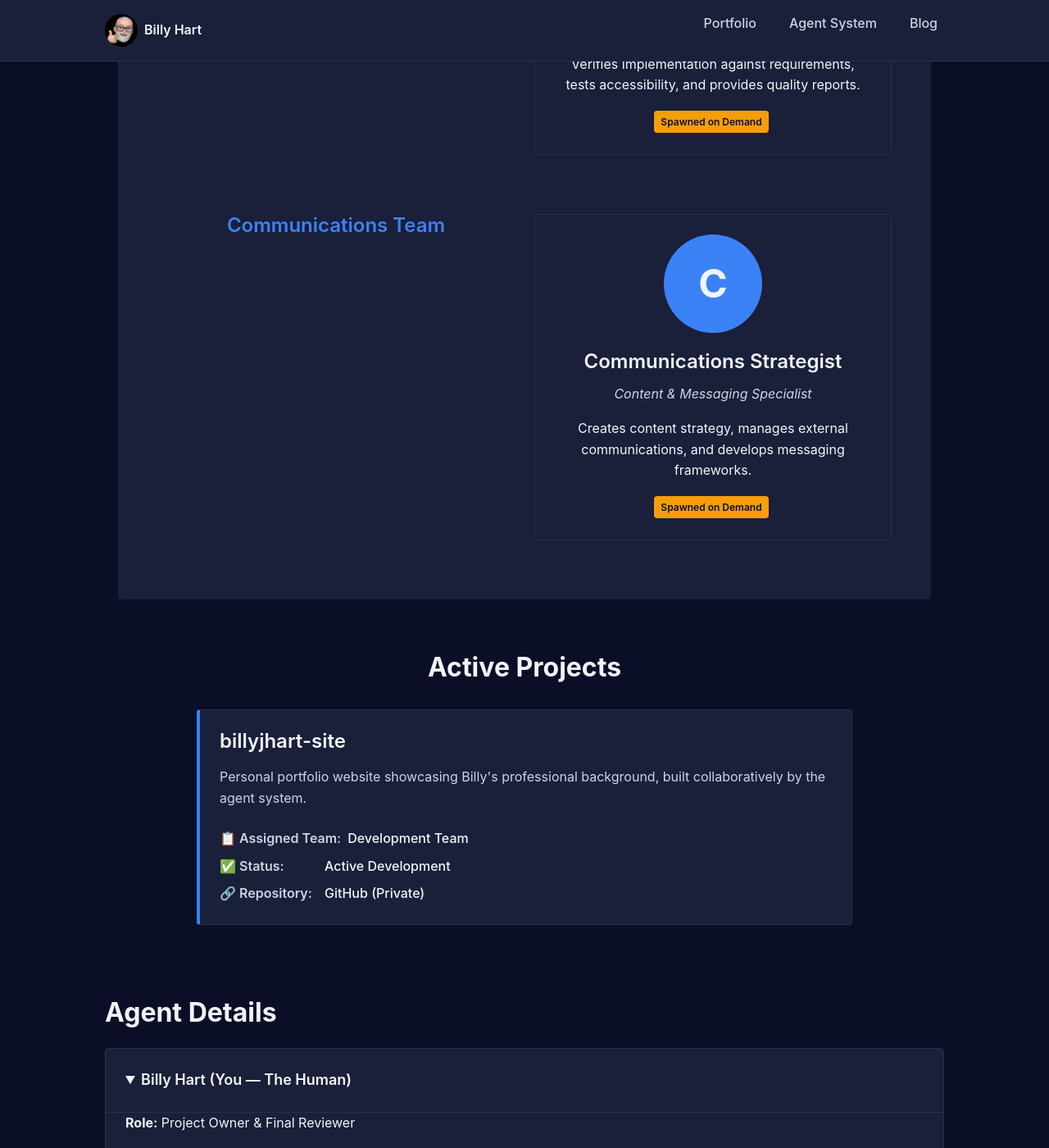
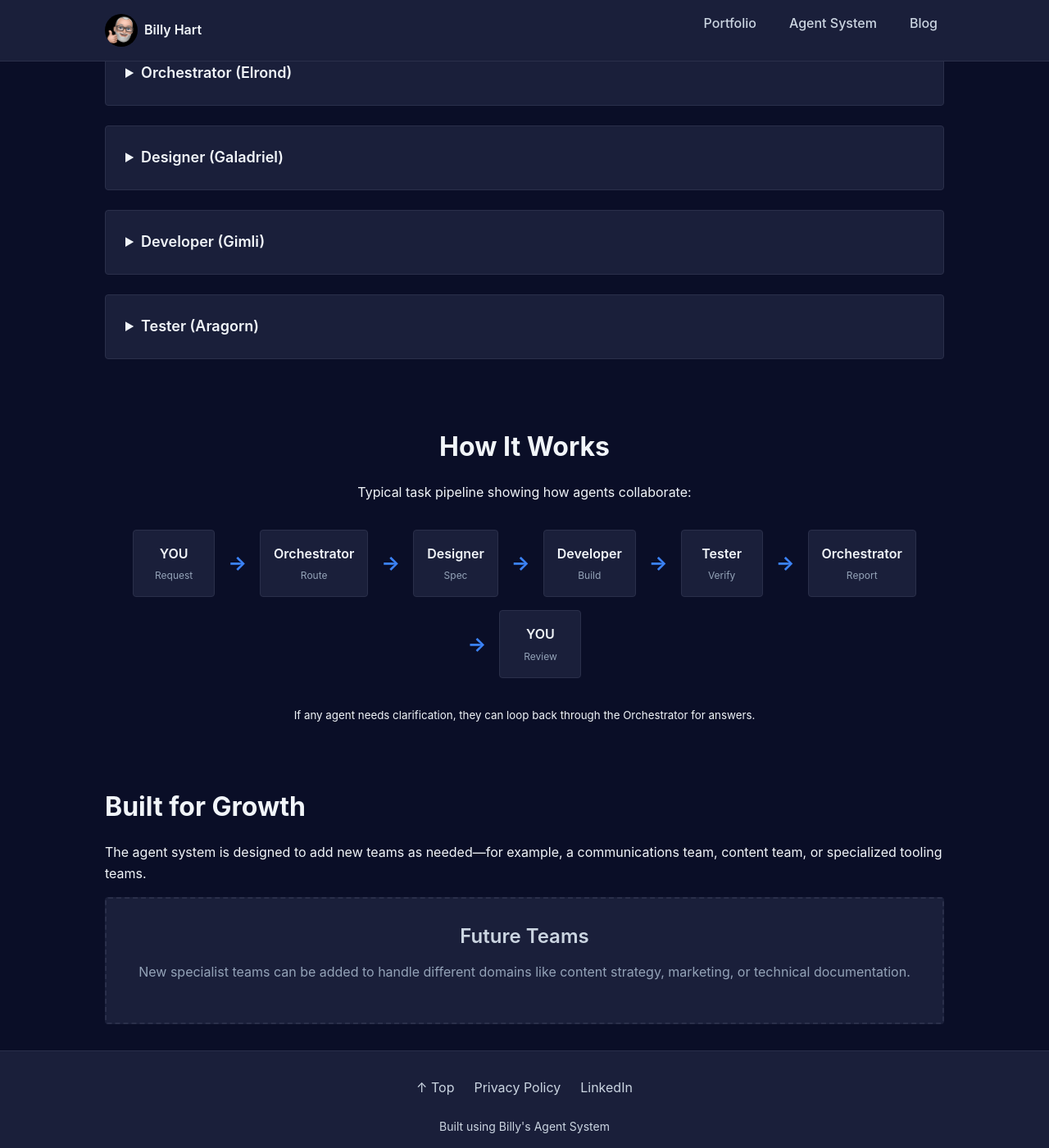
Before and after one commit to billyjhart/billyjhart.github.io, a Jekyll site: the page built from agents.md, in a window 1280 px wide and 1400 px high, scrolled down 2633 px. Shown: the whole window at 82% size. Built offline with Jekyll 4.4.1, drawn with Linux system fonts in a browser that asks for light colours; some of the changed text lies outside the part shown.

Commit message:
Push latest agents page redesign from local source

```diff
--- a/agents.md
+++ b/agents.md
@@ -49,7 +49,7 @@
                 <h3 class="agent-name">Orchestrator</h3>
                 <div class="agent-role">Team Coordinator & Task Router</div>
                 <p class="agent-description">
-                    Coordinates multiple teams, manages memory across projects, and aggregates results back to Billy.
+                    Routes tasks to team members, manages memory across projects, and aggregates results back to Billy.
                 </p>
                 <div class="agent-details"></div>
                 <span class="status-badge active">Always Active</span>
@@ -58,90 +58,40 @@
             <!-- Connection Branches -->
             <div class="connection-branches"></div>
 
-            <!-- Teams Section -->
-            <div class="teams-container">
-                <!-- Development Team -->
-                <div class="team-section">
-                    <h3 class="team-title">Development Team</h3>
-                    <div class="dev-team-grid">
-                        <article class="agent-card agent-card--team-member">
-                            <div class="agent-icon">G</div>
-                            <h4 class="agent-name">Designer</h4>
-                            <div class="agent-role">UI/UX Specialist</div>
-                            <p class="agent-description">
-                                Creates design specifications, layouts, visual systems, and accessibility guidelines.
-                            </p>
-                            <div class="agent-details"></div>
-                            <span class="status-badge on-demand">Spawned on Demand</span>
-                        </article>
+            <!-- Dev Team -->
+            <div class="dev-team-grid">
+                <article class="agent-card agent-card--team-member">
+                    <div class="agent-icon">G</div>
+                    <h3 class="agent-name">Designer</h3>
+                    <div class="agent-role">UI/UX Specialist</div>
+                    <p class="agent-description">
+                        Creates design specifications, layouts, visual systems, and accessibility guidelines.
+                    </p>
+                    <div class="agent-details"></div>
+                    <span class="status-badge on-demand">Spawned on Demand</span>
+                </article>
 
-                        <article class="agent-card agent-card--team-member">
-                            <div class="agent-icon">G</div>
-                            <h4 class="agent-name">Developer</h4>
-                            <div class="agent-role">Implementation Specialist</div>
-                            <p class="agent-description">
-                                Builds features from design specs, writes clean code, and follows established project patterns.
-                            </p>
-                            <div class="agent-details"></div>
-                            <span class="status-badge on-demand">Spawned on Demand</span>
-                        </article>
+                <article class="agent-card agent-card--team-member">
+                    <div class="agent-icon">G</div>
+                    <h3 class="agent-name">Developer</h3>
+                    <div class="agent-role">Implementation Specialist</div>
+                    <p class="agent-description">
+                        Builds features from design specs, writes clean code, and follows established project patterns.
+                    </p>
+                    <div class="agent-details"></div>
+                    <span class="status-badge on-demand">Spawned on Demand</span>
+                </article>
 
-                        <article class="agent-card agent-card--team-member">
-                            <div class="agent-icon">A</div>
-                            <h4 class="agent-name">Tester</h4>
-                            <div class="agent-role">Quality & Validation Specialist</div>
-                            <p class="agent-description">
-                                Verifies implementation against requirements, tests accessibility, and provides quality reports.
-                            </p>
-                            <div class="agent-details"></div>
-                            <span class="status-badge on-demand">Spawned on Demand</span>
-                        </article>
-                    </div>
-                </div>
-
-                <!-- Communications Team -->
-                <div class="team-section">
-                    <h3 class="team-title">Communications Team</h3>
-                    <div class="comms-team-grid">
-                        <article class="agent-card agent-card--team-member">
-                            <div class="agent-icon">C</div>
-                            <h4 class="agent-name">Communications Strategist</h4>
-                            <div class="agent-role">Content & Messaging Specialist</div>
-                            <p class="agent-description">
-                                Creates content strategy, manages external communications, and develops messaging frameworks.
-                            </p>
-                            <div class="agent-details"></div>
-                            <span class="status-badge on-demand">Spawned on Demand</span>
-                        </article>
-                    </div>
-                </div>
-            </div>
-        </div>
-    </div>
-</section>
-
-<section class="container">
-    <div class="projects-section">
-        <h2>Active Projects</h2>
-
-        <div class="project-card">
-            <h3 class="project-title">billyjhart-site</h3>
-            <p class="project-description">
-                Personal portfolio website showcasing Billy's professional background, built collaboratively by the agent system.
-            </p>
-            <div class="project-details">
-                <div class="project-meta">
-                    <span class="project-label">📋 Assigned Team:</span>
-                    <span class="project-value">Development Team</span>
-                </div>
-                <div class="project-meta">
-                    <span class="project-label">✅ Status:</span>
-                    <span class="project-value">Active Development</span>
-                </div>
-                <div class="project-meta">
-                    <span class="project-label">🔗 Repository:</span>
-                    <span class="project-value">GitHub (Private)</span>
-                </div>
+                <article class="agent-card agent-card--team-member">
+                    <div class="agent-icon">A</div>
+                    <h3 class="agent-name">Tester</h3>
+                    <div class="agent-role">Quality & Validation Specialist</div>
+                    <p class="agent-description">
+                        Verifies implementation against requirements, tests accessibility, and provides quality reports.
+                    </p>
+                    <div class="agent-details"></div>
+                    <span class="status-badge on-demand">Spawned on Demand</span>
+                </article>
             </div>
         </div>
     </div>
@@ -171,11 +121,10 @@
         <summary>Orchestrator (Elrond)</summary>
         <div class="agent-detail-content">
             <p><strong>Role:</strong> Team Coordinator & Memory Manager</p>
-            <p>The Orchestrator is the central coordination hub that manages all team activities. It coordinates multiple teams, maintains project memory, and ensures quality handoffs between team members.</p>
+            <p>The Orchestrator is the central coordination hub that manages all team activities. It routes tasks to appropriate agents, maintains project memory, and ensures quality handoffs between team members.</p>
 
             <h4>Responsibilities:</h4>
             <ul class="responsibility-list">
-                <li>Coordinate multiple teams across projects</li>
                 <li>Route tasks to appropriate team members</li>
                 <li>Manage project and global memory systems</li>
                 <li>Handle clarification requests between agents</li>
@@ -224,7 +173,7 @@
                 <li>Document technical decisions and approach</li>
             </ul>
 
-            <p class="metadata"><strong>Output:</strong> Code, implementation summaries | <strong>Status:</strong> Spawned on Demand</p>
+            <p class="metadata">Output:</strong> Code, implementation summaries | <strong>Status:</strong> Spawned on Demand</p>
         </div>
     </details>
 
@@ -245,26 +194,6 @@
             </ul>
 
             <p class="metadata"><strong>Output:</strong> Test reports, quality metrics | <strong>Status:</strong> Spawned on Demand</p>
-        </div>
-    </details>
-
-    <details class="agent-detail">
-        <summary>Communications Strategist</summary>
-        <div class="agent-detail-content">
-            <p><strong>Role:</strong> Content & Messaging Specialist</p>
-            <p>The Communications Strategist develops content strategy, manages external communications, and creates messaging frameworks. They ensure consistent brand voice and messaging across all touchpoints.</p>
-
-            <h4>Responsibilities:</h4>
-            <ul class="responsibility-list">
-                <li>Develop content strategy and messaging frameworks</li>
-                <li>Create and manage external communications</li>
-                <li>Ensure consistent brand voice across channels</li>
-                <li>Coordinate social media and marketing content</li>
-                <li>Draft press releases and announcements</li>
-                <li>Manage community engagement and responses</li>
-            </ul>
-
-            <p class="metadata"><strong>Output:</strong> Content strategy docs, messaging guides, communication materials | <strong>Status:</strong> Spawned on Demand</p>
         </div>
     </details>
 </section>
@@ -298,10 +227,10 @@
 
 <section class="container future-teams">
     <h2>Built for Growth</h2>
-    <p class="text-secondary">The agent system is designed to add new teams as needed—for example, specialized tooling teams, research teams, or domain-specific expert teams.</p>
+    <p class="text-secondary">The agent system is designed to add new teams as needed—for example, a communications team, content team, or specialized tooling teams.</p>
 
     <div class="future-placeholder">
         <h3>Future Teams</h3>
-        <p>New specialist teams can be added to handle different domains like technical documentation, research & analysis, or specialized tooling and automation.</p>
+        <p>New specialist teams can be added to handle different domains like content strategy, marketing, or technical documentation.</p>
     </div>
 </section>
```
